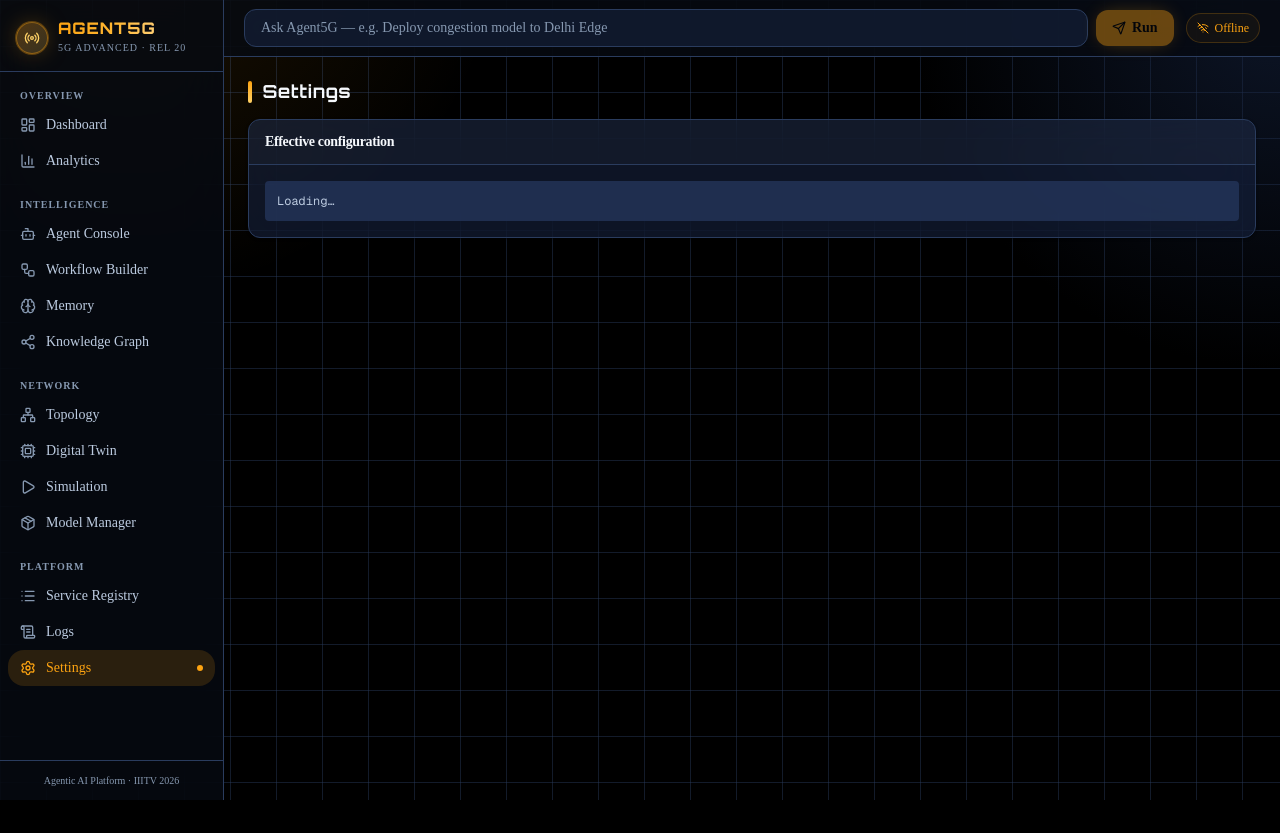
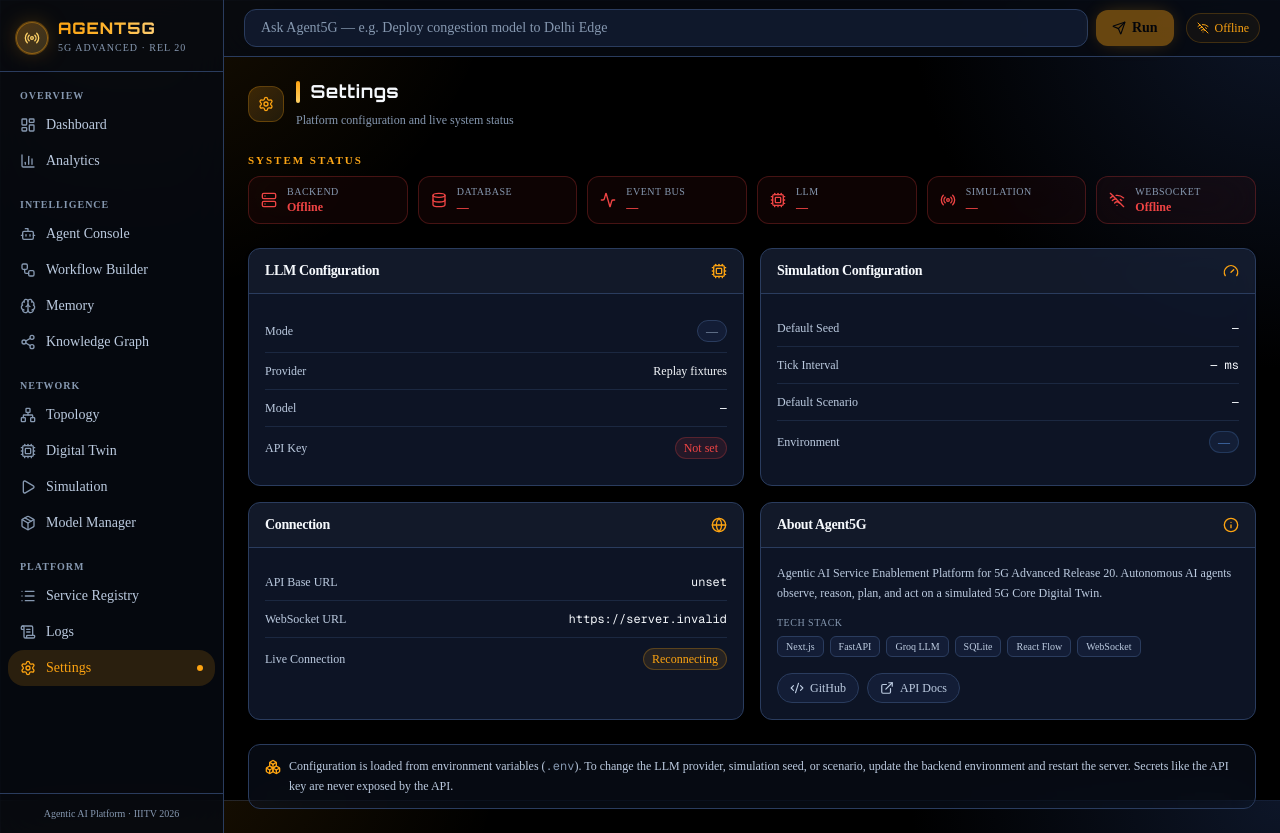
Before and after one commit to codehashira23/Agentic-5g, a Next.js app in the folder frontend/: page /settings in a window 1280 px wide. Before the commit the page ends 800 px from the top, so only its background shows below. Built offline with nearby package versions, Linux system fonts and the light colour scheme; no server answers.

Commit message:
(settings): config dashboard — system status pills, LLM/sim/connection config, about

```diff
--- a/frontend/app/settings/page.tsx
+++ b/frontend/app/settings/page.tsx
@@ -1,22 +1,239 @@
 "use client";
 import { useQuery } from "@tanstack/react-query";
+import {
+  Settings as SettingsIcon, Cpu, Database, Activity, Radio,
+  Server, Globe, Gauge, Boxes,
+  Info, Wifi, WifiOff, Code2, ExternalLink,
+} from "lucide-react";
 import { api } from "@/lib/api/client";
 import { keys } from "@/lib/query/keys";
 import { Panel } from "@/components/panel";
+import { useWsStore } from "@/lib/ws/store";
 
-export default function SettingsPage() {
-  const { data } = useQuery({
-    queryKey: keys.settings(),
-    queryFn: () => api.get<Record<string, unknown>>("/settings"),
-  });
+// ── Types ─────────────────────────────────────────────────────────────────────
+type SettingsData = {
+  llm: { mode: string; model: string; key_set: boolean };
+  simulation: { default_seed: number; tick_ms: number; default_scenario: string };
+  env: string;
+};
+type HealthData = { status: string; db: string; bus: string; llm: string; sim: string };
+
+const API_BASE = process.env.NEXT_PUBLIC_API_BASE ?? "http://localhost:8000/api/v1";
+const WS_URL = process.env.NEXT_PUBLIC_WS_URL ?? "ws://localhost:8000/ws";
+
+// ── Status pill ───────────────────────────────────────────────────────────────
+function StatusPill({
+  label,
+  ok,
+  value,
+  icon,
+}: {
+  label: string;
+  ok: boolean;
+  value: string;
+  icon: React.ReactNode;
+}) {
   return (
-    <div className="flex flex-col gap-4">
-      <h1 className="text-lg font-bold text-primary">Settings</h1>
-      <Panel title="Effective configuration">
-        <pre className="text-xs text-muted bg-card-hover rounded p-3 overflow-auto">
-          {data ? JSON.stringify(data, null, 2) : "Loading…"}
-        </pre>
-      </Panel>
+    <div className={`flex items-center gap-2.5 rounded-xl border px-3 py-2.5 backdrop-blur-xl
+      ${ok ? "border-ok/25 bg-ok/5" : "border-crit/25 bg-crit/5"}`}>
+      <span className={ok ? "text-ok" : "text-crit"}>{icon}</span>
+      <div className="min-w-0">
+        <p className="text-[10px] text-faint uppercase tracking-wider leading-none">{label}</p>
+        <p className={`text-xs font-semibold mt-1 leading-none ${ok ? "text-ok" : "text-crit"}`}>
+          {value}
+        </p>
+      </div>
     </div>
   );
 }
+
+// ── Config row ────────────────────────────────────────────────────────────────
+function ConfigRow({
+  label,
+  value,
+  mono = false,
+  badge,
+}: {
+  label: string;
+  value: React.ReactNode;
+  mono?: boolean;
+  badge?: { text: string; cls: string };
+}) {
+  return (
+    <div className="flex items-center justify-between py-2.5 border-b border-border/50 last:border-0">
+      <span className="text-xs text-muted">{label}</span>
+      {badge ? (
+        <span className={`px-2 py-0.5 rounded-full text-xs font-medium border ${badge.cls}`}>
+          {badge.text}
+        </span>
+      ) : (
+        <span className={`text-xs text-primary ${mono ? "font-mono" : "font-medium"}`}>
+          {value}
+        </span>
+      )}
+    </div>
+  );
+}
+
+// ── Main page ─────────────────────────────────────────────────────────────────
+export default function SettingsPage() {
+  const connected = useWsStore((s) => s.connected);
+
+  const { data: settings } = useQuery<SettingsData>({
+    queryKey: keys.settings(),
+    queryFn: () => api.get<SettingsData>("/settings"),
+  });
+
+  const { data: health } = useQuery<HealthData>({
+    queryKey: ["health"],
+    queryFn: () => api.get<HealthData>("/health"),
+    refetchInterval: 5000,
+  });
+
+  const backendOk = !!health || !!settings;
+  const isLive = settings?.llm.mode === "live";
+
+  return (
+    <div className="flex flex-col gap-6">
+      {/* Header */}
+      <div className="flex items-center gap-3">
+        <div className="w-9 h-9 rounded-xl bg-gradient-to-br from-ai/20 to-cyan/10 border border-ai/25 flex items-center justify-center text-ai shrink-0">
+          <SettingsIcon className="w-4 h-4" />
+        </div>
+        <div>
+          <h1 className="text-lg font-bold text-primary">Settings</h1>
+          <p className="text-xs text-faint mt-0.5">Platform configuration and live system status</p>
+        </div>
+      </div>
+
+      {/* System status pills */}
+      <div>
+        <p className="section-eyebrow brand-gradient mb-2">System Status</p>
+        <div className="grid grid-cols-2 sm:grid-cols-3 lg:grid-cols-6 gap-2.5">
+          <StatusPill label="Backend" ok={backendOk}
+            value={backendOk ? "Online" : "Offline"} icon={<Server className="w-4 h-4" />} />
+          <StatusPill label="Database" ok={health?.db === "ok"}
+            value={health?.db === "ok" ? "Connected" : "—"} icon={<Database className="w-4 h-4" />} />
+          <StatusPill label="Event Bus" ok={health?.bus === "ok"}
+            value={health?.bus === "ok" ? "Active" : "—"} icon={<Activity className="w-4 h-4" />} />
+          <StatusPill label="LLM" ok={health?.llm === "ready"}
+            value={health?.llm === "ready" ? "Ready" : "—"} icon={<Cpu className="w-4 h-4" />} />
+          <StatusPill label="Simulation" ok={health?.sim === "running"}
+            value={health?.sim ?? "—"} icon={<Radio className="w-4 h-4" />} />
+          <StatusPill label="WebSocket" ok={connected}
+            value={connected ? "Live" : "Offline"}
+            icon={connected ? <Wifi className="w-4 h-4" /> : <WifiOff className="w-4 h-4" />} />
+        </div>
+      </div>
+
+      {/* Two-column config */}
+      <div className="grid grid-cols-1 lg:grid-cols-2 gap-4">
+        {/* LLM */}
+        <Panel
+          title="LLM Configuration"
+          actions={<Cpu className="w-4 h-4 text-ai" />}
+        >
+          <ConfigRow
+            label="Mode"
+            value=""
+            badge={{
+              text: settings?.llm.mode ?? "—",
+              cls: isLive ? "text-ai bg-ai/10 border-ai/25" : "text-faint bg-card border-border",
+            }}
+          />
+          <ConfigRow label="Provider" value={isLive ? "Groq" : "Replay fixtures"} />
+          <ConfigRow label="Model" value={settings?.llm.model ?? "—"} mono />
+          <ConfigRow
+            label="API Key"
+            value=""
+            badge={
+              settings?.llm.key_set
+                ? { text: "Configured", cls: "text-ok bg-ok/10 border-ok/25" }
+                : { text: "Not set", cls: "text-crit bg-crit/10 border-crit/25" }
+            }
+          />
+        </Panel>
+
+        {/* Simulation */}
+        <Panel
+          title="Simulation Configuration"
+          actions={<Gauge className="w-4 h-4 text-ai" />}
+        >
+          <ConfigRow label="Default Seed" value={settings?.simulation.default_seed ?? "—"} mono />
+          <ConfigRow label="Tick Interval" value={`${settings?.simulation.tick_ms ?? "—"} ms`} mono />
+          <ConfigRow label="Default Scenario" value={settings?.simulation.default_scenario ?? "—"} mono />
+          <ConfigRow
+            label="Environment"
+            value=""
+            badge={{
+              text: settings?.env ?? "—",
+              cls: "text-info bg-info/10 border-info/25",
+            }}
+          />
+        </Panel>
+
+        {/* Connection */}
+        <Panel title="Connection" actions={<Globe className="w-4 h-4 text-ai" />}>
+          <ConfigRow label="API Base URL" value={API_BASE} mono />
+          <ConfigRow label="WebSocket URL" value={WS_URL} mono />
+          <ConfigRow
+            label="Live Connection"
+            value=""
+            badge={
+              connected
+                ? { text: "Connected", cls: "text-ok bg-ok/10 border-ok/25" }
+                : { text: "Reconnecting", cls: "text-warn bg-warn/10 border-warn/25" }
+            }
+          />
+        </Panel>
+
+        {/* About */}
+        <Panel title="About Agent5G" actions={<Info className="w-4 h-4 text-ai" />}>
+          <p className="text-xs text-muted leading-relaxed mb-3">
+            Agentic AI Service Enablement Platform for 5G Advanced Release 20.
+            Autonomous AI agents observe, reason, plan, and act on a simulated
+            5G Core Digital Twin.
+          </p>
+          <p className="text-[10px] text-faint uppercase tracking-wider mb-1.5">Tech Stack</p>
+          <div className="flex flex-wrap gap-1.5 mb-4">
+            {["Next.js", "FastAPI", "Groq LLM", "SQLite", "React Flow", "WebSocket"].map((t) => (
+              <span key={t} className="px-2 py-0.5 rounded-md bg-card border border-border text-[10px] text-muted">
+                {t}
+              </span>
+            ))}
+          </div>
+          <div className="flex flex-wrap gap-2">
+            <a
+              href="https://github.com/codehashira23/Agentic-5g"
+              target="_blank"
+              rel="noopener noreferrer"
+              className="flex items-center gap-1.5 px-3 py-1.5 rounded-lg bg-card border border-border
+                         text-xs text-muted hover:text-primary hover:border-ai/40 transition-colors"
+            >
+              <Code2 className="w-3.5 h-3.5" /> GitHub
+            </a>
+            <a
+              href={API_BASE.replace("/api/v1", "/docs")}
+              target="_blank"
+              rel="noopener noreferrer"
+              className="flex items-center gap-1.5 px-3 py-1.5 rounded-lg bg-card border border-border
+                         text-xs text-muted hover:text-primary hover:border-ai/40 transition-colors"
+            >
+              <ExternalLink className="w-3.5 h-3.5" /> API Docs
+            </a>
+          </div>
+        </Panel>
+      </div>
+
+      {/* Config note */}
+      <div className="flex items-start gap-2 rounded-xl border border-border bg-card/50 backdrop-blur-xl px-4 py-3">
+        <Boxes className="w-4 h-4 text-ai shrink-0 mt-0.5" />
+        <p className="text-xs text-muted leading-relaxed">
+          Configuration is loaded from environment variables (<span className="font-mono text-faint">.env</span>).
+          To change the LLM provider, simulation seed, or scenario, update the backend
+          environment and restart the server. Secrets like the API key are never exposed by the API.
+        </p>
+      </div>
+    </div>
+  );
+}
```
